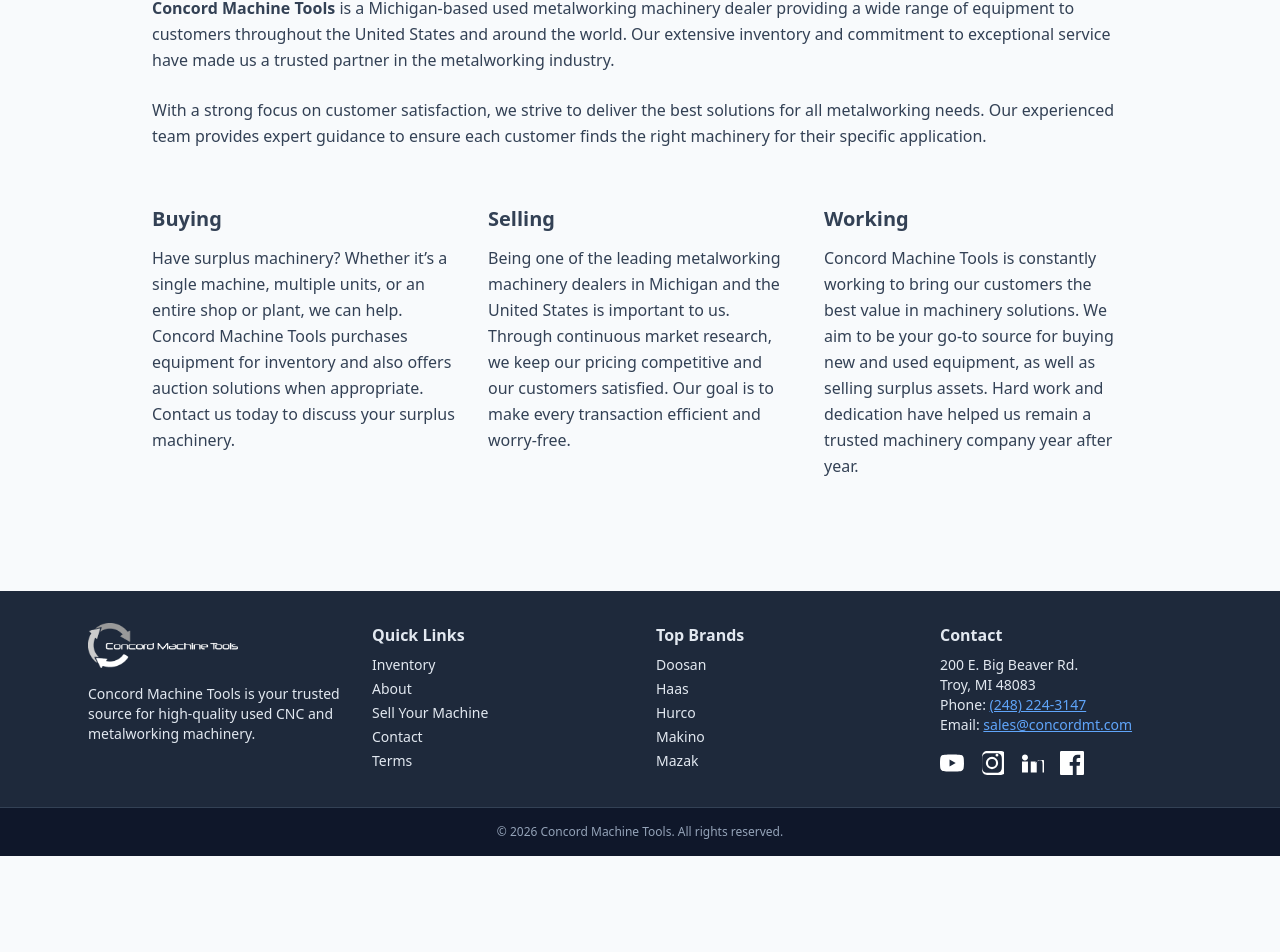
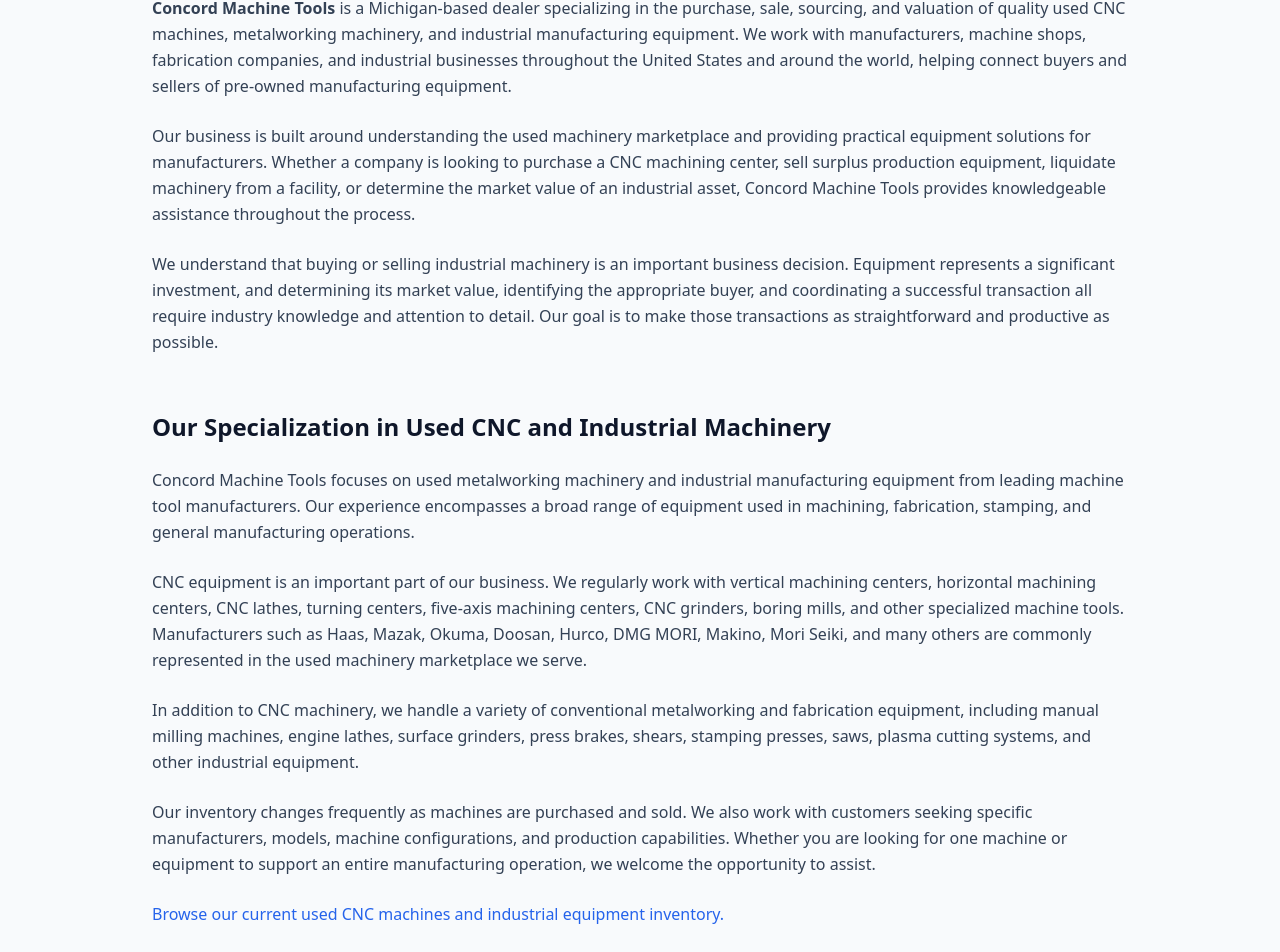
Before and after one commit to shopthetop247-web/concord-machine-tools, a Next.js app: page /about in a window 1280 px wide. Shown: the part 219-1171 px from the top of the page. Before the commit the page ends 1075 px from the top, so only its background shows below. Built offline with nearby package versions, Linux system fonts and the light colour scheme.

Commit message:
Update page.tsx

```diff
--- a/app/about/page.tsx
+++ b/app/about/page.tsx
@@ -1,13 +1,34 @@
 import { Metadata } from 'next';
+import Link from 'next/link';
 
 export const metadata: Metadata = {
-  title: 'About Concord Machine Tools | Used Metalworking Machinery Dealer',
+  title: 'About Concord Machine Tools | Used CNC & Industrial Machinery Dealer',
   description:
-    'Concord Machine Tools is a Michigan-based dealer of used CNC and metalworking machinery, serving customers across the United States and worldwide.',
+    'Learn about Concord Machine Tools, a Michigan-based dealer specializing in used CNC machines, metalworking equipment, machinery purchasing, sales, sourcing, and valuations.',
+  keywords: [
+    'Concord Machine Tools',
+    'used CNC machinery dealer',
+    'used industrial machinery dealer',
+    'used metalworking machinery',
+    'used CNC machine buyers',
+    'used CNC machines for sale',
+    'industrial machinery buyers',
+    'surplus machinery buyers',
+    'CNC machinery valuations',
+    'used manufacturing equipment',
+    'Michigan machinery dealer',
+    'industrial equipment purchasing',
+    'metalworking machinery sales',
+  ],
+  alternates: {
+    canonical: 'https://www.concordmt.com/about',
+  },
   openGraph: {
-    title: 'About Concord Machine Tools',
+    title: 'About Concord Machine Tools | Used CNC & Industrial Machinery Dealer',
     description:
-      'Trusted Michigan-based dealer of used CNC and metalworking machinery, serving domestic and global customers.',
+      'Discover Concord Machine Tools, a Michigan-based dealer specializing in used CNC machinery, industrial equipment purchasing, sales, sourcing, and valuations.',
+    url: 'https://www.concordmt.com/about',
+    siteName: 'Concord Machine Tools',
     type: 'website',
   },
 };
@@ -22,73 +43,300 @@ export default function AboutPage() {
           __html: JSON.stringify({
             '@context': 'https://schema.org',
             '@type': 'Organization',
+            '@id': 'https://www.concordmt.com/#organization',
             name: 'Concord Machine Tools',
-            url: 'https://www.concordmachinetools.com',
+            url: 'https://www.concordmt.com',
             description:
-              'Michigan-based dealer of used CNC and metalworking machinery serving customers in the United States and worldwide.',
-            areaServed: ['United States', 'Worldwide'],
+              'Concord Machine Tools is a Michigan-based dealer specializing in the purchase, sale, sourcing, and valuation of used CNC machines, metalworking machinery, and industrial manufacturing equipment. Serving manufacturers throughout the United States and worldwide.',
+            areaServed: [
+              {
+                '@type': 'Country',
+                name: 'United States',
+              },
+              {
+                '@type': 'Place',
+                name: 'Worldwide',
+              },
+            ],
+            knowsAbout: [
+              'Used CNC Machines',
+              'CNC Machining Centers',
+              'CNC Lathes',
+              'Metalworking Machinery',
+              'Industrial Manufacturing Equipment',
+              'Used Machinery Valuations',
+              'Surplus Machinery Purchasing',
+              'Industrial Equipment Sales',
+            ],
             industry: 'Industrial Machinery',
           }),
         }}
       />
 
-      <section className="max-w-5xl mx-auto px-6 py-16">
-        <h1 className="text-3xl md:text-4xl font-bold mb-6">
+      <main className="max-w-5xl mx-auto px-6 py-16">
+
+        {/* Introduction */}
+        <section className="space-y-6 text-slate-700 leading-relaxed">
+
+          <h1 className="text-3xl md:text-4xl font-bold text-slate-900 mb-6">
             About Concord Machine Tools
           </h1>
 
-        <div className="space-y-6 text-slate-700 leading-relaxed">
           <p>
-            <strong>Concord Machine Tools</strong> is a Michigan-based used
-            metalworking machinery dealer providing a wide range of equipment to
-            customers throughout the United States and around the world. Our
-            extensive inventory and commitment to exceptional service have made
-            us a trusted partner in the metalworking industry.
+            <strong>Concord Machine Tools</strong> is a Michigan-based dealer
+            specializing in the purchase, sale, sourcing, and valuation of
+            quality used CNC machines, metalworking machinery, and industrial
+            manufacturing equipment. We work with manufacturers, machine
+            shops, fabrication companies, and industrial businesses throughout
+            the United States and around the world, helping connect buyers and
+            sellers of pre-owned manufacturing equipment.
           </p>
 
           <p>
-            With a strong focus on customer satisfaction, we strive to deliver
-            the best solutions for all metalworking needs. Our experienced team
-            provides expert guidance to ensure each customer finds the right
-            machinery for their specific application.
+            Our business is built around understanding the used machinery
+            marketplace and providing practical equipment solutions for
+            manufacturers. Whether a company is looking to purchase a CNC
+            machining center, sell surplus production equipment, liquidate
+            machinery from a facility, or determine the market value of an
+            industrial asset, Concord Machine Tools provides knowledgeable
+            assistance throughout the process.
           </p>
 
-          <div className="grid md:grid-cols-3 gap-8 pt-8">
-            <div>
-              <h2 className="text-xl font-semibold mb-3">Buying</h2>
           <p>
-                Have surplus machinery? Whether it’s a single machine, multiple
-                units, or an entire shop or plant, we can help. Concord Machine
-                Tools purchases equipment for inventory and also offers auction
-                solutions when appropriate. Contact us today to discuss your
-                surplus machinery.
+            We understand that buying or selling industrial machinery is an
+            important business decision. Equipment represents a significant
+            investment, and determining its market value, identifying the
+            appropriate buyer, and coordinating a successful transaction all
+            require industry knowledge and attention to detail. Our goal is to
+            make those transactions as straightforward and productive as
+            possible.
           </p>
-            </div>
 
-            <div>
-              <h2 className="text-xl font-semibold mb-3">Selling</h2>
+        </section>
+
+        {/* What We Do */}
+        <section className="mt-14 space-y-6 text-slate-700 leading-relaxed">
+
+          <h2 className="text-2xl font-semibold text-slate-900">
+            Our Specialization in Used CNC and Industrial Machinery
+          </h2>
+
           <p>
-                Being one of the leading metalworking machinery dealers in
-                Michigan and the United States is important to us. Through
-                continuous market research, we keep our pricing competitive and
-                our customers satisfied. Our goal is to make every transaction
-                efficient and worry-free.
+            Concord Machine Tools focuses on used metalworking machinery and
+            industrial manufacturing equipment from leading machine tool
+            manufacturers. Our experience encompasses a broad range of
+            equipment used in machining, fabrication, stamping, and general
+            manufacturing operations.
           </p>
-            </div>
 
-            <div>
-              <h2 className="text-xl font-semibold mb-3">Working</h2>
           <p>
-                Concord Machine Tools is constantly working to bring our
-                customers the best value in machinery solutions. We aim to be
-                your go-to source for buying new and used equipment, as well as
-                selling surplus assets. Hard work and dedication have helped us
-                remain a trusted machinery company year after year.
+            CNC equipment is an important part of our business. We regularly
+            work with vertical machining centers, horizontal machining centers,
+            CNC lathes, turning centers, five-axis machining centers, CNC
+            grinders, boring mills, and other specialized machine tools.
+            Manufacturers such as Haas, Mazak, Okuma, Doosan, Hurco, DMG MORI,
+            Makino, Mori Seiki, and many others are commonly represented in
+            the used machinery marketplace we serve.
           </p>
-            </div>
-          </div>
-        </div>
+
+          <p>
+            In addition to CNC machinery, we handle a variety of conventional
+            metalworking and fabrication equipment, including manual milling
+            machines, engine lathes, surface grinders, press brakes, shears,
+            stamping presses, saws, plasma cutting systems, and other
+            industrial equipment.
+          </p>
+
+          <p>
+            Our inventory changes frequently as machines are purchased and
+            sold. We also work with customers seeking specific manufacturers,
+            models, machine configurations, and production capabilities.
+            Whether you are looking for one machine or equipment to support
+            an entire manufacturing operation, we welcome the opportunity to
+            assist.
+          </p>
+
+          <p>
+            <Link
+              href="/inventory"
+              className="text-blue-600 hover:underline font-medium"
+            >
+              Browse our current used CNC machines and industrial equipment inventory.
+            </Link>
+          </p>
+
         </section>
+
+        {/* Buying and Selling */}
+        <section className="mt-14 space-y-6 text-slate-700 leading-relaxed">
+
+          <h2 className="text-2xl font-semibold text-slate-900">
+            Buying and Selling Used Industrial Machinery
+          </h2>
+
+          <p>
+            One of our primary areas of expertise is purchasing and selling
+            used industrial machinery. We work with companies that are
+            upgrading equipment, consolidating operations, replacing older
+            machines, relocating facilities, or simply selling machinery that
+            is no longer needed.
+          </p>
+
+          <p>
+            For businesses with surplus equipment, we purchase individual
+            machines, multiple pieces of machinery, and larger collections
+            of manufacturing assets. Depending on the equipment and
+            circumstances, we can also discuss alternative disposition
+            strategies, including auction solutions when appropriate.
+          </p>
+
+          <p>
+            On the purchasing side, we help manufacturers locate quality
+            pre-owned equipment that meets their operational requirements.
+            Our ongoing involvement in the machinery marketplace allows us
+            to work with both available inventory and additional sourcing
+            opportunities.
+          </p>
+
+          <p>
+            We believe successful machinery transactions begin with clear
+            communication, realistic market expectations, and an understanding
+            of the equipment involved. Whether buying or selling, our objective
+            is to create practical solutions that benefit everyone involved.
+          </p>
+
+          <p>
+            If you have machinery to sell, visit our{' '}
+            <Link
+              href="/sell"
+              className="text-blue-600 hover:underline font-medium"
+            >
+              Sell Your Machine
+            </Link>{' '}
+            page to learn more about our purchasing process and submit your
+            equipment information.
+          </p>
+
+        </section>
+
+        {/* Machinery Valuations and Consulting */}
+        <section className="mt-14 space-y-6 text-slate-700 leading-relaxed">
+
+          <h2 className="text-2xl font-semibold text-slate-900">
+            Used Machinery Valuations and Equipment Consulting
+          </h2>
+
+          <p>
+            Determining the market value of used manufacturing equipment
+            requires more than looking at an original purchase price or
+            comparing a few online listings. Machine condition, age,
+            manufacturer, configuration, control system, operating hours,
+            available tooling, and current market demand can all influence
+            the value of an industrial machine.
+          </p>
+
+          <p>
+            Concord Machine Tools understands the importance of evaluating
+            these factors when buying, selling, or planning the disposition
+            of surplus machinery. We consider the equipment itself, its
+            configuration, its overall condition, and the current market
+            environment when assessing potential market value.
+          </p>
+
+          <p>
+            We also recognize that selling machinery is not always the only
+            consideration. Manufacturers may need help deciding whether to
+            retain equipment, replace it, sell it, or remove it from a
+            facility. Timing, production requirements, equipment relocation,
+            and market conditions can all play a role in those decisions.
+          </p>
+
+          <p>
+            Through our machinery consulting services, we help businesses
+            evaluate equipment-related decisions and explore practical
+            solutions. We can also assist with referrals to qualified rigging
+            and transportation providers when machinery needs to be moved.
+          </p>
+
+          <p>
+            Learn more about our{' '}
+            <Link
+              href="/consulting"
+              className="text-blue-600 hover:underline font-medium"
+            >
+              Used Machinery Consulting Services
+            </Link>{' '}
+            and how we can help with equipment evaluations, selling decisions,
+            and machinery-related planning.
+          </p>
+
+        </section>
+
+        {/* Our Approach */}
+        <section className="mt-14 space-y-6 text-slate-700 leading-relaxed">
+
+          <h2 className="text-2xl font-semibold text-slate-900">
+            Our Approach to Customer Relationships
+          </h2>
+
+          <p>
+            At Concord Machine Tools, we believe long-term business
+            relationships are built on reliability, industry knowledge,
+            responsiveness, and straightforward communication. We recognize
+            that every manufacturing business has different equipment needs
+            and that every machinery transaction presents its own set of
+            considerations.
+          </p>
+
+          <p>
+            We take the time to understand what our customers are looking to
+            accomplish, whether that means locating a specific CNC machine,
+            evaluating surplus equipment, purchasing machinery from a
+            manufacturing facility, or exploring options for an entire
+            equipment inventory.
+          </p>
+
+          <p>
+            As a Michigan-based machinery dealer serving domestic and
+            international customers, we work with businesses across a wide
+            range of manufacturing industries. Our focus remains on providing
+            knowledgeable assistance, identifying opportunities, and helping
+            customers make informed decisions about their industrial
+            machinery.
+          </p>
+
+        </section>
+
+        {/* Closing */}
+        <section className="mt-14 p-8 bg-slate-50 rounded-lg space-y-5 text-slate-700 leading-relaxed">
+
+          <h2 className="text-2xl font-semibold text-slate-900">
+            Contact Concord Machine Tools
+          </h2>
+
+          <p>
+            Whether you are interested in purchasing used CNC machinery,
+            selling surplus manufacturing equipment, obtaining assistance
+            with a machinery valuation, or discussing an upcoming equipment
+            project, we welcome the opportunity to work with you.
+          </p>
+
+          <p>
+            Contact Concord Machine Tools to discuss your machinery
+            requirements and discover how we can assist with your used CNC
+            and industrial equipment needs.
+          </p>
+
+          <Link
+            href="/contact"
+            className="inline-block text-blue-600 hover:underline font-semibold"
+          >
+            Contact Concord Machine Tools →
+          </Link>
+
+        </section>
+
+      </main>
     </>
   );
 }
```
Lines whose indentation alone changed are shown as unchanged.
